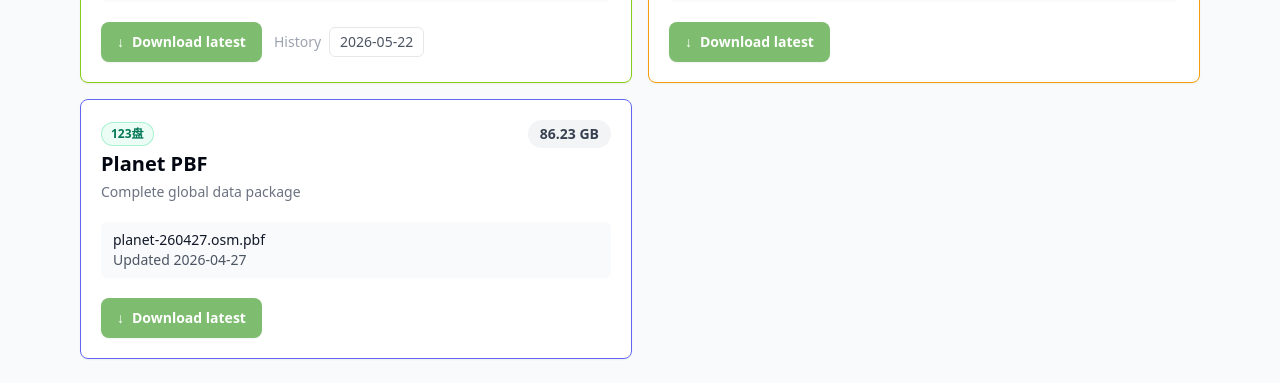
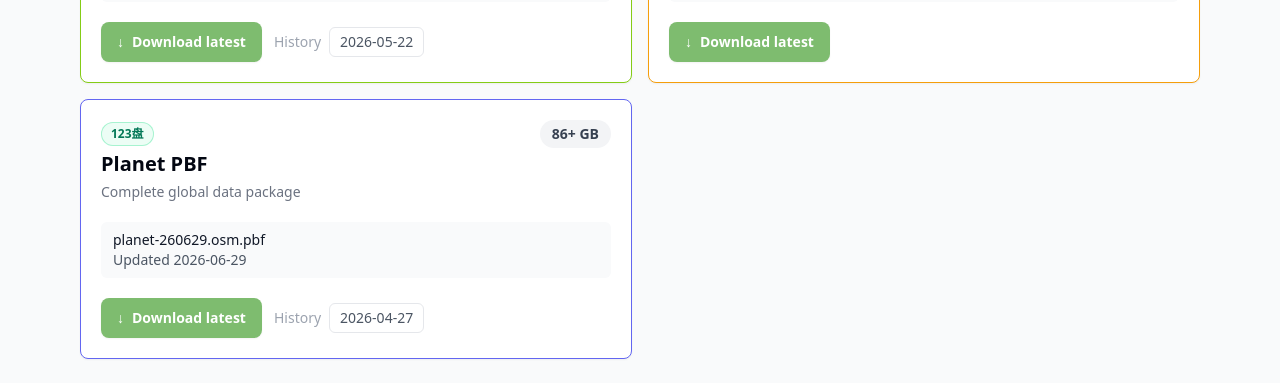
Before and after one commit to koharachan/osm-asia, a Vue app: page / in a window 1280 px wide. Shown: the part 1060-1443 px from the top of the page. Built offline with nearby package versions, Linux system fonts and the light colour scheme.

Commit message:
feat: update planet pbf link

```diff
--- a/src/components/DownloadSection.vue
+++ b/src/components/DownloadSection.vue
@@ -83,6 +83,14 @@
     continent: 'global',
     accent: 'border-indigo-500',
     versions: [
+      {
+        label: '2026-06-29',
+        file: 'planet-260629.osm.pbf',
+        size: '86+ GB',
+        source: '123盘',
+        sourceKind: '123pan',
+        url: 'https://1851405391.share.123pan.cn/123pan/f9Bavd-7zPy3'
+      },
       {
         label: '2026-04-27',
         file: 'planet-260427.osm.pbf',
```
